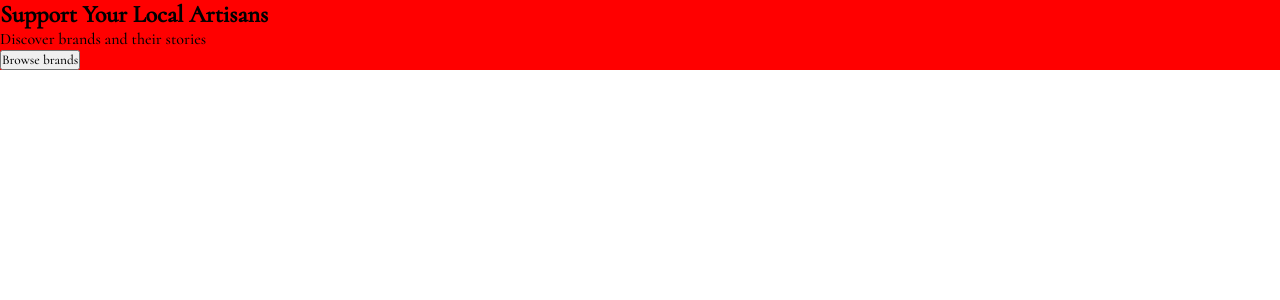
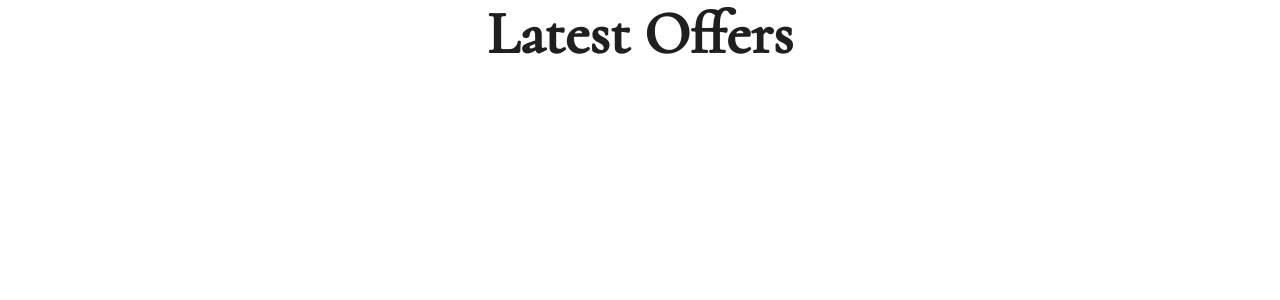
Before and after one commit to alesitom/reactive-team, a React (Create React App) app in the folder react-app/: page / in a window 1280 px wide. Shown: the top 300 px of the page. Built offline with nearby package versions, Linux system fonts and the light colour scheme.

Commit message:
ajustes en index, latestOffers.js y su css

```diff
--- a/react-app/public/index.html
+++ b/react-app/public/index.html
@@ -1,5 +1,5 @@
 <!DOCTYPE html>
-<html lang="en">
+<html lang="es">
   <head>
     <meta charset="utf-8" />
     <link rel="icon" href="%PUBLIC_URL%/favicon.ico" />
@@ -24,7 +24,7 @@
       work correctly both with client-side routing and a non-root public URL.
       Learn how to configure a non-root public URL by running `npm run build`.
     -->
-    <title>React App</title>
+    <title>React-team</title>
   </head>
   <body>
     <noscript>You need to enable JavaScript to run this app.</noscript>
--- a/react-app/src/components/latestOffers.js
+++ b/react-app/src/components/latestOffers.js
@@ -2,12 +2,8 @@ import '../styles/latestOffers.css';
 
 function LatestOffers() {
   return (
-    <div className="class-mine">
-      <h2>Support Your Local Artisans</h2>
-      <p>Discover brands and their stories</p>
-      <button>
-        Browse brands
-      </button>
+    <div className="component-2-title">
+      <h2>Latest Offers</h2>
     </div>
   );
 }
--- a/react-app/src/styles/latestOffers.css
+++ b/react-app/src/styles/latestOffers.css
@@ -1,3 +1,10 @@
-.class-mine{
-    background-color: red;
+.component-2-title{
+    text-align: center;
+    font-family: 'Cormorant',Georgia, serif;
+    font-weight: 700;
+    font-size: 40px; /*vamos a tener que actualizar esto*/
+    line-height: 48px;
+    margin-top: 10px;
+    color:#1F1F1F;
+
 }
```
Also changed, not shown: 1 other file (tests, documents, lock files or other folders).
